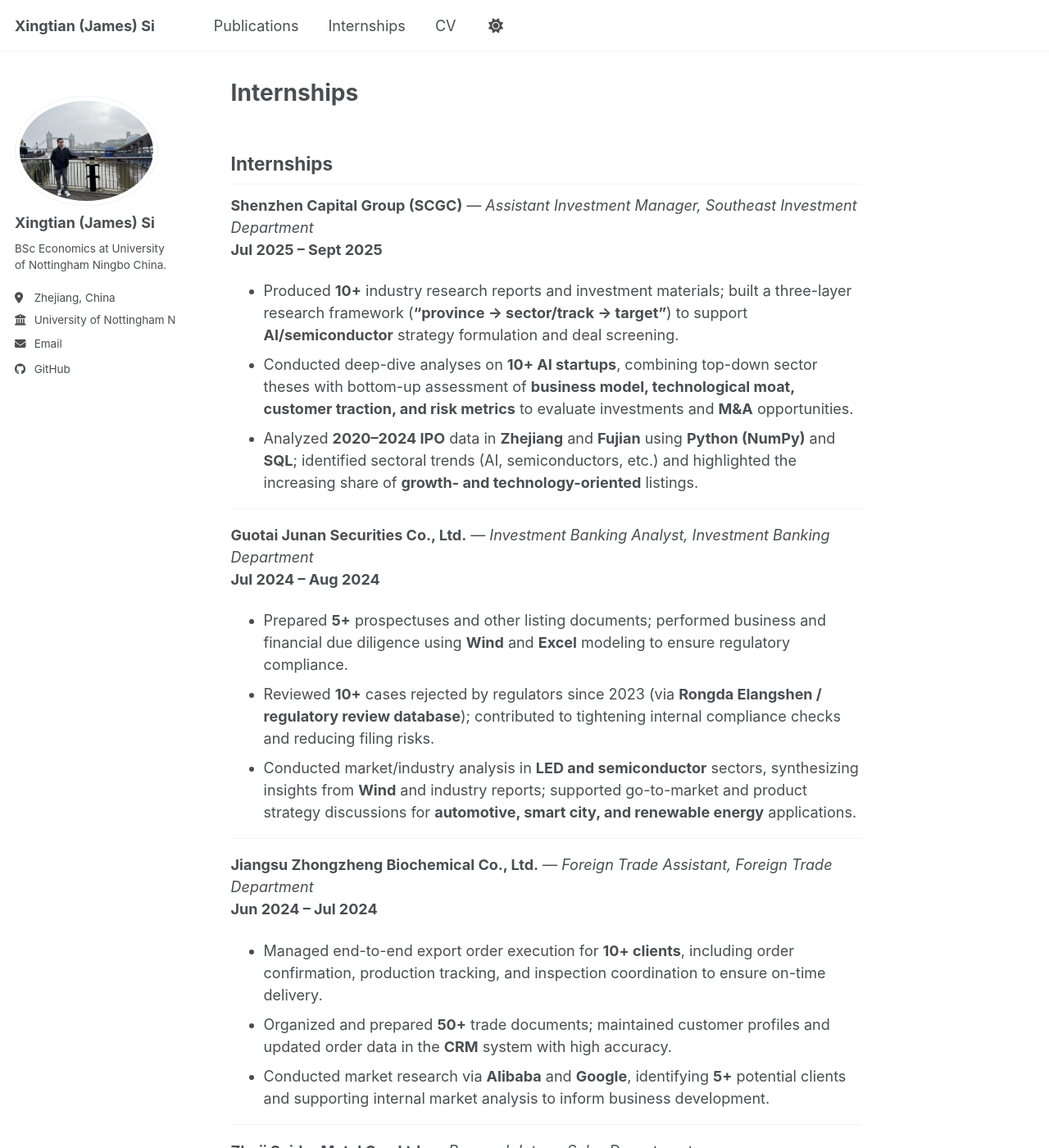
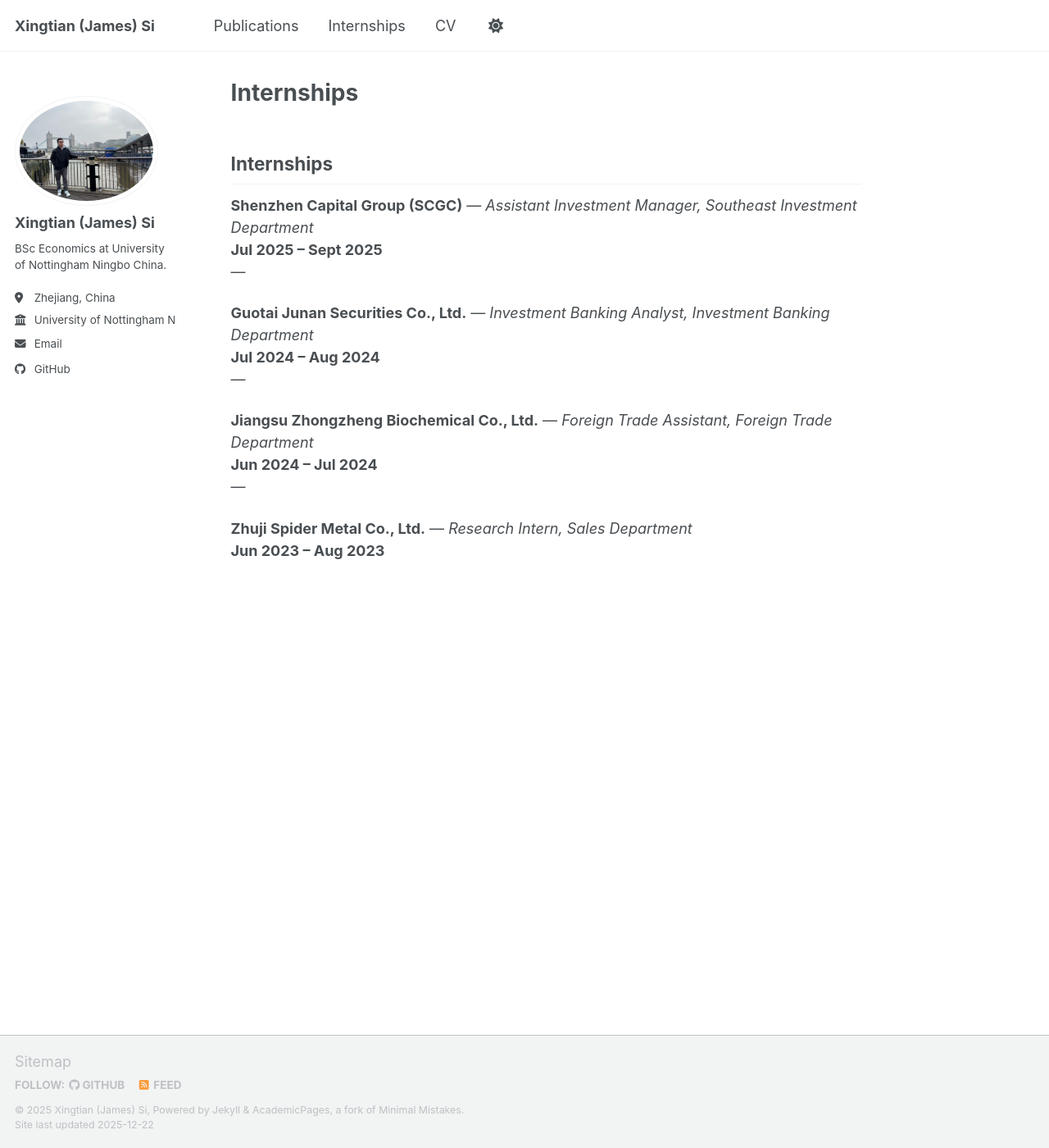
Before and after one commit to sixingtian/sixingtian.github.io, a Jekyll site: the page built from _pages/internships.md, in a window 1280 px wide and 1400 px high. Shown: the whole window at 82% size. Built offline with Jekyll 4.4.1, drawn with Linux system fonts in a browser that asks for light colours; a script bundle is joined from its source files by our own code; library files that are not in the unit come from our copies; some of the changed text lies outside the part shown.

Commit message:
Update internships.md

```diff
--- a/_pages/internships.md
+++ b/_pages/internships.md
@@ -8,30 +8,15 @@
 
 **Shenzhen Capital Group (SCGC)** — *Assistant Investment Manager, Southeast Investment Department*
 **Jul 2025 – Sept 2025**
-- Produced **10+** industry research reports and investment materials; built a three-layer research framework (**“province → sector/track → target”**) to support **AI/semiconductor** strategy formulation and deal screening.
-- Conducted deep-dive analyses on **10+ AI startups**, combining top-down sector theses with bottom-up assessment of **business model, technological moat, customer traction, and risk metrics** to evaluate investments and **M&A** opportunities.
-- Analyzed **2020–2024 IPO** data in **Zhejiang** and **Fujian** using **Python (NumPy)** and **SQL**; identified sectoral trends (AI, semiconductors, etc.) and highlighted the increasing share of **growth- and technology-oriented** listings.
-
 ---
 
 **Guotai Junan Securities Co., Ltd.** — *Investment Banking Analyst, Investment Banking Department*
 **Jul 2024 – Aug 2024**
-- Prepared **5+** prospectuses and other listing documents; performed business and financial due diligence using **Wind** and **Excel** modeling to ensure regulatory compliance.
-- Reviewed **10+** cases rejected by regulators since 2023 (via **Rongda Elangshen / regulatory review database**); contributed to tightening internal compliance checks and reducing filing risks.
-- Conducted market/industry analysis in **LED and semiconductor** sectors, synthesizing insights from **Wind** and industry reports; supported go-to-market and product strategy discussions for **automotive, smart city, and renewable energy** applications.
-
 ---
 
 **Jiangsu Zhongzheng Biochemical Co., Ltd.** — *Foreign Trade Assistant, Foreign Trade Department*
 **Jun 2024 – Jul 2024**
-- Managed end-to-end export order execution for **10+ clients**, including order confirmation, production tracking, and inspection coordination to ensure on-time delivery.
-- Organized and prepared **50+** trade documents; maintained customer profiles and updated order data in the **CRM** system with high accuracy.
-- Conducted market research via **Alibaba** and **Google**, identifying **5+** potential clients and supporting internal market analysis to inform business development.
-
 ---
 
 **Zhuji Spider Metal Co., Ltd.** — *Research Intern, Sales Department*
 **Jun 2023 – Aug 2023**
-- Researched the industry and competitive landscape by collecting and analyzing **20+** state-owned/private/foreign shock-absorber firms; built a benchmarking database covering **market share, technical capability, and customer needs**.
-- Built a dynamic **Excel** financial model (capex, materials, labor, energy); ran multi-scenario sensitivity analysis and computed **break-even points** to support pricing and capacity planning.
-- Facilitated weekly cross-functional workshops (R&D/operations/finance), translating engineering constraints into commercial assumptions and iterating plans based on stakeholder feedback.
```
